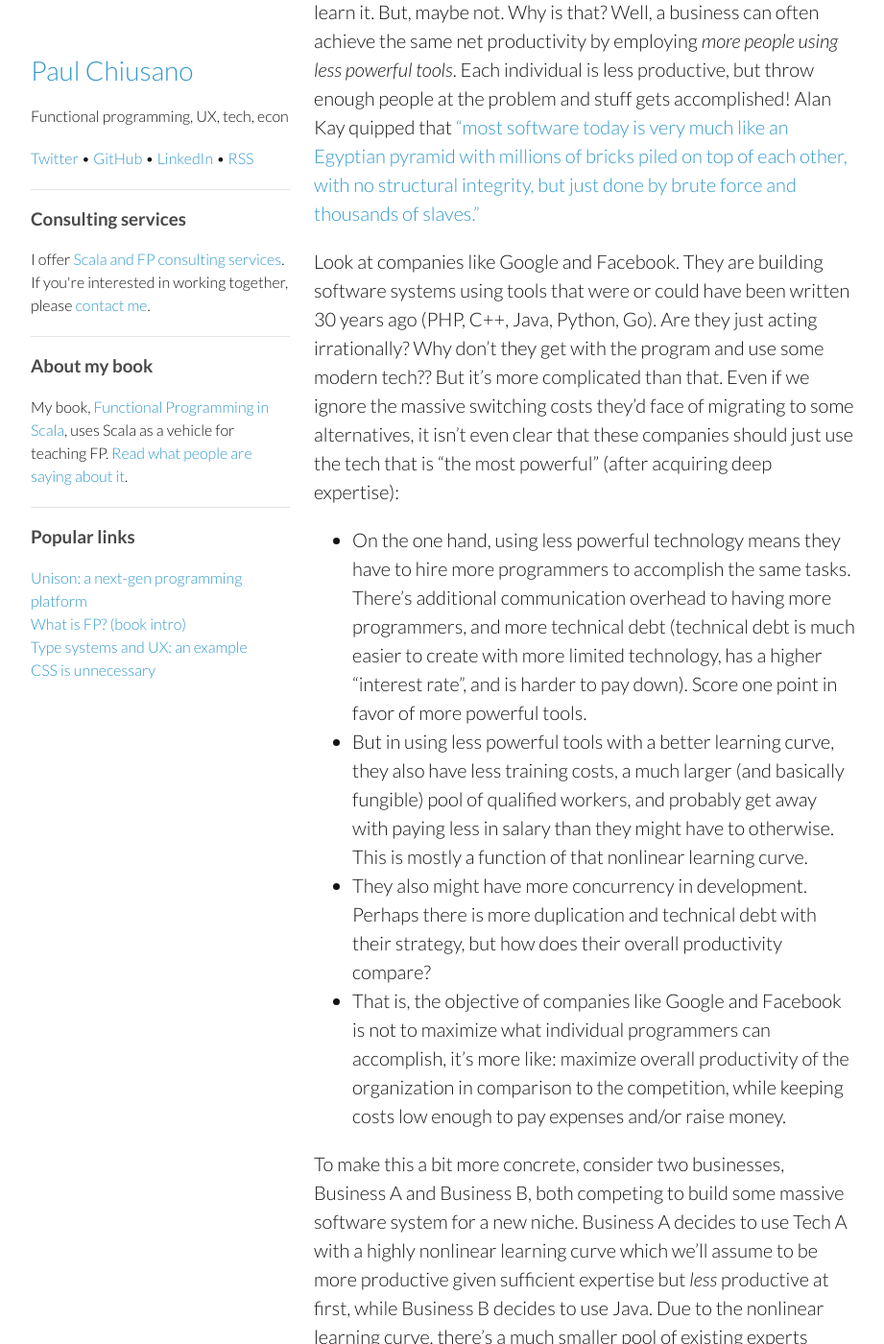
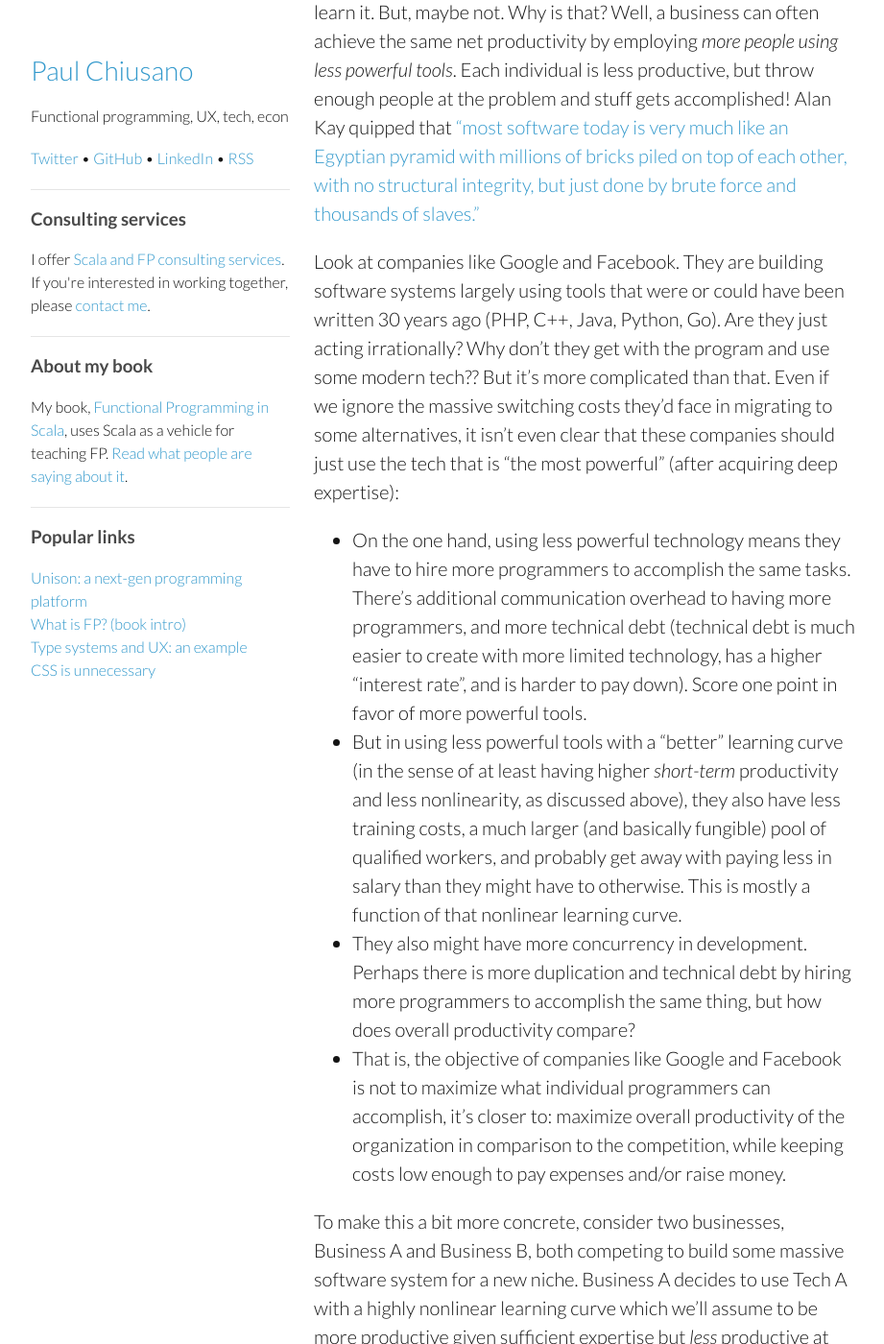
Before and after one commit to pchiusano/pchiusano.github.io, a Jekyll site: the page built from _posts/2016-02-25-tech-adoption.markdown, in a window 1280 px wide and 1400 px high, scrolled down 4336 px. Shown: the whole window at 96% size, without its empty margins (178-1099 px from the left). Built offline with Jekyll 4.4.1, drawn with Linux system fonts in a browser that asks for light colours; comment, search, counter and statistics services are not loaded.

Commit message:
Update 2016-02-25-tech-adoption.markdown

```diff
--- a/_posts/2016-02-25-tech-adoption.markdown
+++ b/_posts/2016-02-25-tech-adoption.markdown
@@ -80,12 +80,12 @@ First, people like getting _feedback_ when they are learning. With a highly nonl
 
 Next, if the final multiplier is huge, then we might be tempted to conclude that regardless of whether a technology is difficult to learn, people and businesses who wish to remain competitive will learn it. But, maybe not. Why is that? Well, a business can often achieve the same net productivity by employing _more people using less powerful tools_. Each individual is less productive, but throw enough people at the problem and stuff gets accomplished! Alan Kay quipped that ["most software today is very much like an Egyptian pyramid with millions of bricks piled on top of each other, with no structural integrity, but just done by brute force and thousands of slaves."](https://en.wikiquote.org/wiki/Alan_Kay#A_Conversation_with_Alan_Kay.2C_2004-05)
 
-Look at companies like Google and Facebook. They are building software systems using tools that were or could have been written 30 years ago (PHP, C++, Java, Python, Go). Are they just acting irrationally? Why don't they get with the program and use some modern tech?? But it's more complicated than that. Even if we ignore the massive switching costs they'd face of migrating to some alternatives, it isn't even clear that these companies should just use the tech that is "the most powerful" (after acquiring deep expertise):
+Look at companies like Google and Facebook. They are building software systems largely using tools that were or could have been written 30 years ago (PHP, C++, Java, Python, Go). Are they just acting irrationally? Why don't they get with the program and use some modern tech?? But it's more complicated than that. Even if we ignore the massive switching costs they'd face in migrating to some alternatives, it isn't even clear that these companies should just use the tech that is "the most powerful" (after acquiring deep expertise):
 
 * On the one hand, using less powerful technology means they have to hire more programmers to accomplish the same tasks. There's additional communication overhead to having more programmers, and more technical debt (technical debt is much easier to create with more limited technology, has a higher "interest rate", and is harder to pay down). Score one point in favor of more powerful tools.
-* But in using less powerful tools with a better learning curve, they also have less training costs, a much larger (and basically fungible) pool of qualified workers, and probably get away with paying less in salary than they might have to otherwise. This is mostly a function of that nonlinear learning curve.
-* They also might have more concurrency in development. Perhaps there is more duplication and technical debt with their strategy, but how does their overall productivity compare?
-* That is, the objective of companies like Google and Facebook is not to maximize what individual programmers can accomplish, it's more like: maximize overall productivity of the organization in comparison to the competition, while keeping costs low enough to pay expenses and/or raise money.
+* But in using less powerful tools with a "better" learning curve (in the sense of at least having higher _short-term_ productivity and less nonlinearity, as discussed above), they also have less training costs, a much larger (and basically fungible) pool of qualified workers, and probably get away with paying less in salary than they might have to otherwise. This is mostly a function of that nonlinear learning curve.
+* They also might have more concurrency in development. Perhaps there is more duplication and technical debt by hiring more programmers to accomplish the same thing, but how does overall productivity compare?
+* That is, the objective of companies like Google and Facebook is not to maximize what individual programmers can accomplish, it's closer to: maximize overall productivity of the organization in comparison to the competition, while keeping costs low enough to pay expenses and/or raise money.
 
 To make this a bit more concrete, consider two businesses, Business A and Business B, both competing to build some massive software system for a new niche. Business A decides to use Tech A with a highly nonlinear learning curve which we'll assume to be more productive given sufficient expertise but _less_ productive at first, while Business B decides to use Java. Due to the nonlinear learning curve, there's a much smaller pool of existing experts whose productivity with Tech A exceeds average productivity with Java. So Business A either needs to allocate a lot more capital to attracting such candidates, or they need to invest a lot of time in training programmers whose productivity is initially less than Java. So Business A has more up-front capital requirements and/or less velocity in the short term as they invest in training non-experts.
 
```
